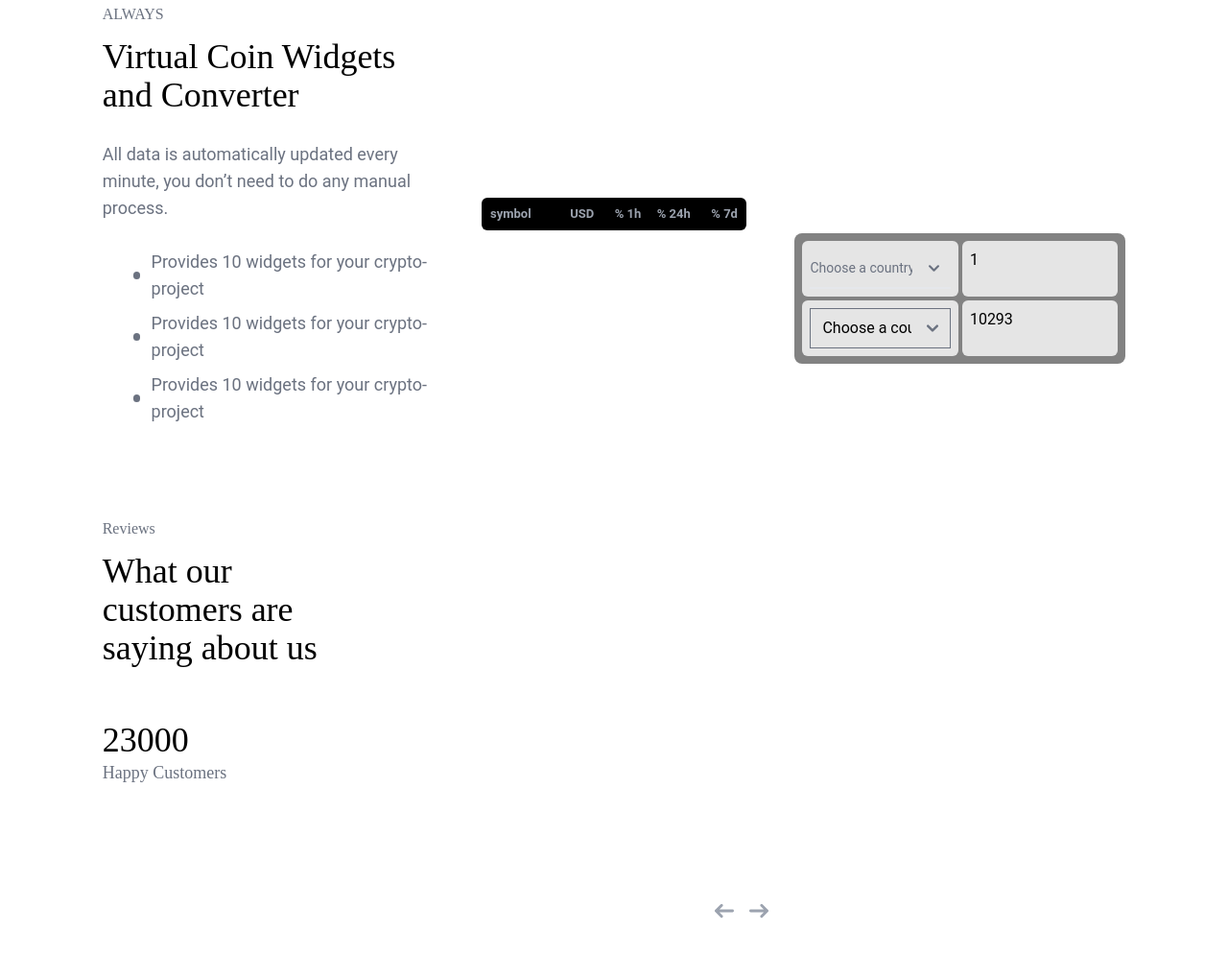
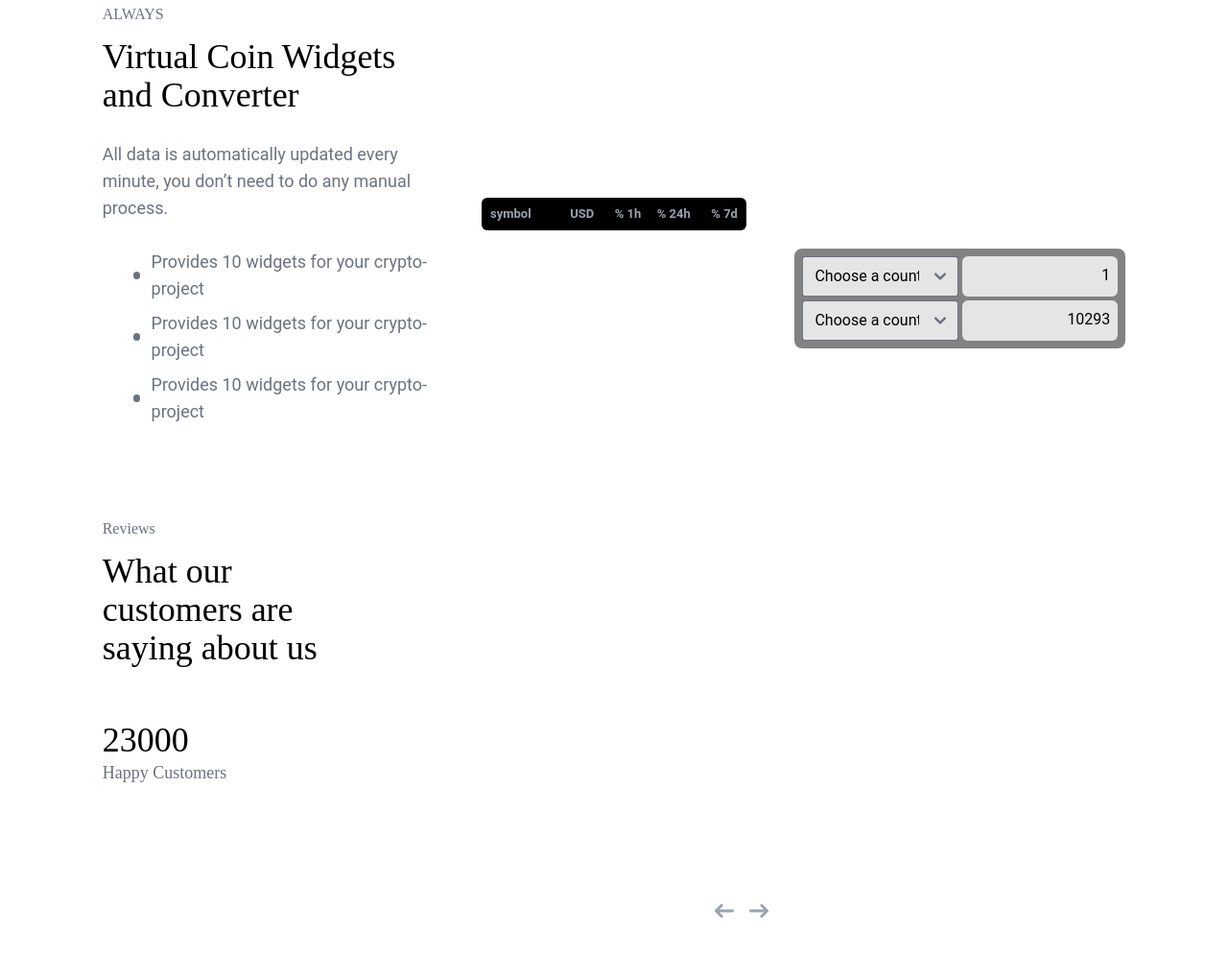
Before and after one commit to hossein1975/reza-cripti, a website with bundled scripts: page public/index.html in a window 1280 px wide. Shown: the part 10755-11750 px from the top of the page at 96% size. Built offline with nearby package versions, Linux system fonts and the light colour scheme; files whose address does not match are found by name.

Commit message:
select kamel shod

```diff
--- a/public/index.html
+++ b/public/index.html
@@ -1835,12 +1835,11 @@
 
     <div class="w-full md:w-1/3  ">
       <div class="h-44"></div>
-      <div class="bg-gray1 p-2 rounded-lg grid grid-cols-2 gap-1  child:bg-neutral-200 child:rounded-md child:p-2 ">
+      <div class="bg-gray1 p-2 rounded-lg grid grid-cols-2 gap-1  child:bg-neutral-200 child:rounded-md  ">
         <div >
 
 
-          <label for="underline_select" class="sr-only">Underline select</label>
-          <select id="underline_select" class="block py-2.5 px-0 w-full text-sm text-gray-500 bg-transparent border-0 border-b-2 border-gray-200 appearance-none dark:text-gray-400 dark:border-gray-700 focus:outline-none focus:ring-0 focus:border-gray-200 peer">
+          <select id="underline_select" class="block  w-full   bg-transparent  ">
               <option selected>Choose a country</option>
               <option value="US">United States</option>
               <option value="CA">Canada</option>
@@ -1848,7 +1847,7 @@
               <option value="DE">Germany</option>
           </select>
           </div>
-        <div >1</div>
+        <div class="text-right p-2" >1</div>
         <div >
           <select id="underline_select" class="block  w-full   bg-transparent  appearance-none ">
             <option selected>Choose a country</option>
@@ -1858,7 +1857,7 @@
             <option value="DE">Germany</option>
         </select>
       </div>
-        <div >10293</div>
+        <div class="text-right p-2" >10293</div>
 
       </div>
 
```
